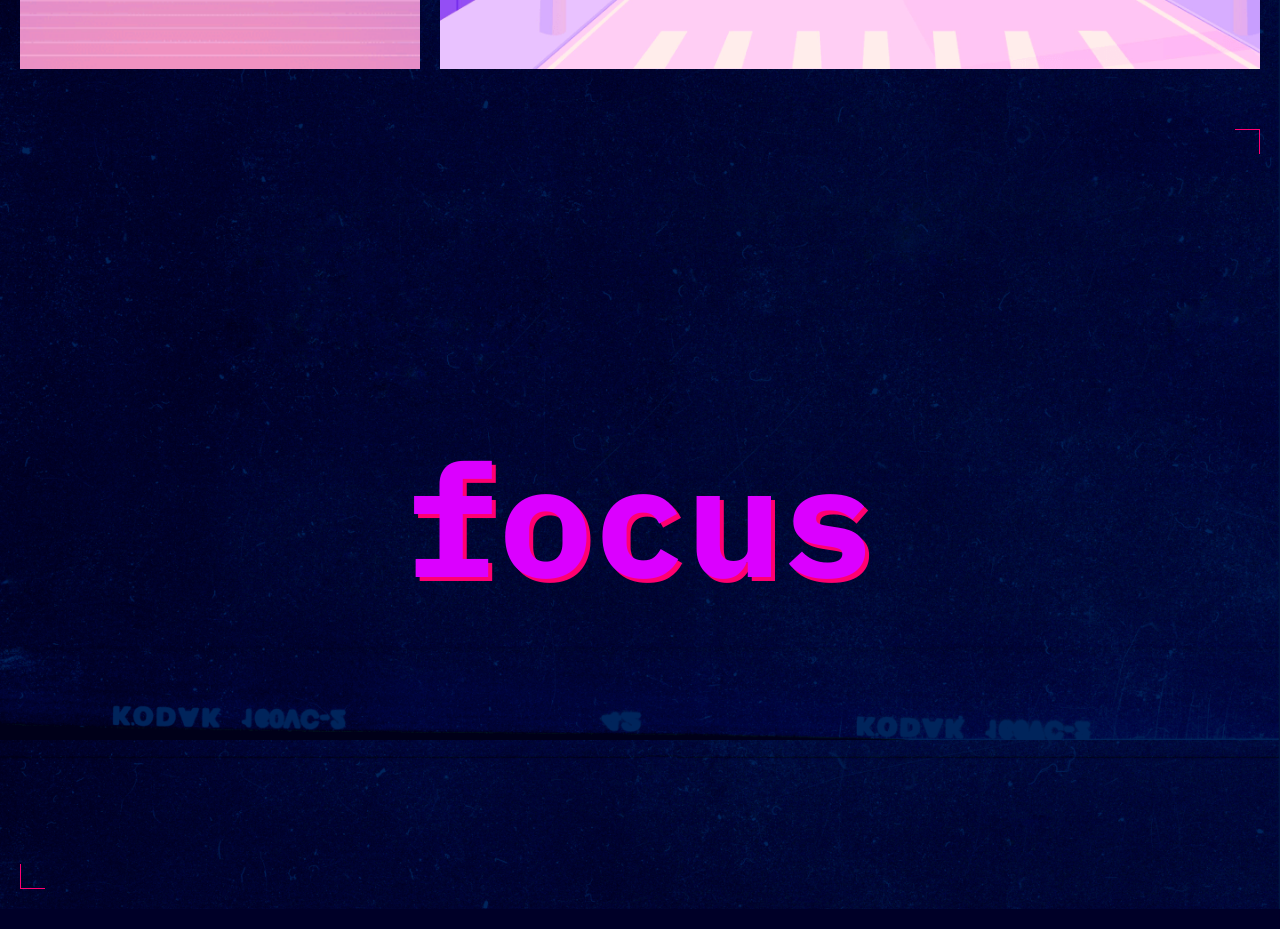
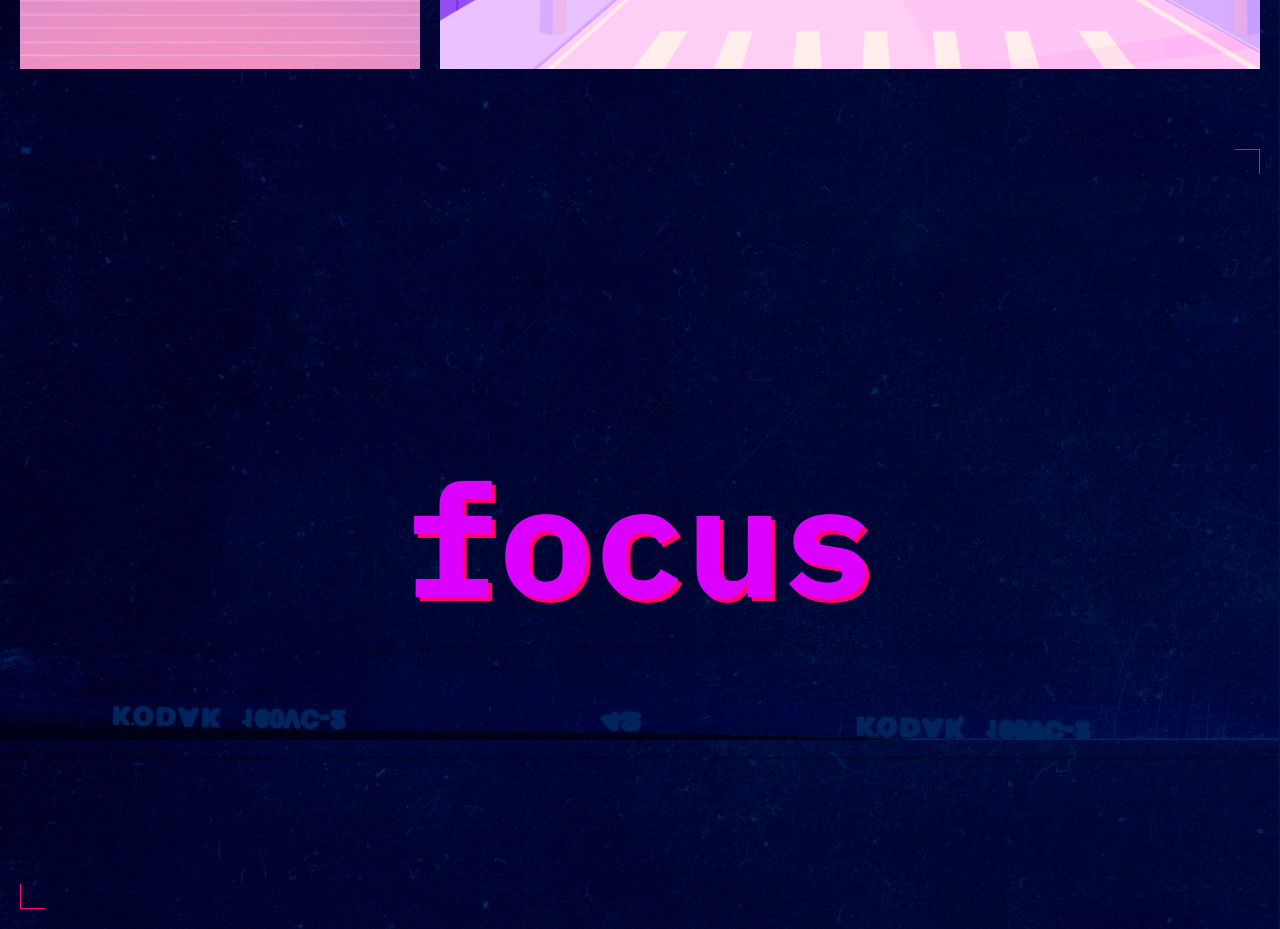
Before and after one commit to eamazur/slozhno-sosredotochitsya, a plain HTML site: page index.html in a window 1280 px wide. Shown: the part 4060-4989 px from the top of the page. Drawn offline with Linux system fonts and the light colour scheme.

Commit message:
fixed footer

```diff
--- a/styles/style.css
+++ b/styles/style.css
@@ -224,6 +224,7 @@
 
 .footer {
   block-size: calc(100vb - 2 * var(--page-margin));
+  margin-block-start: var(--page-margin);
   min-block-size: 647px;
   display: grid;
 }
```
